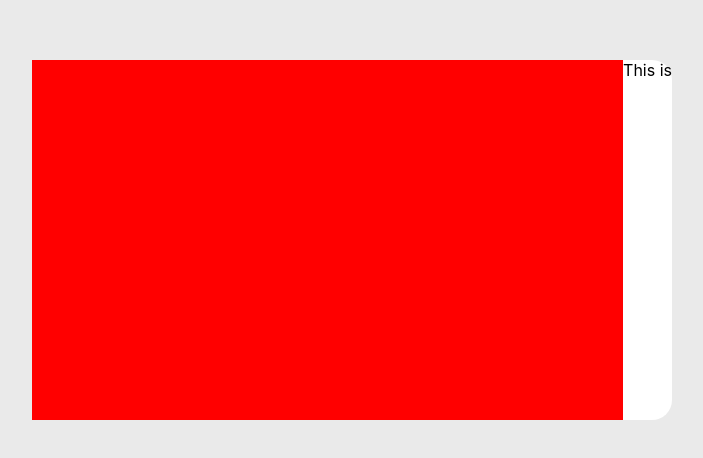
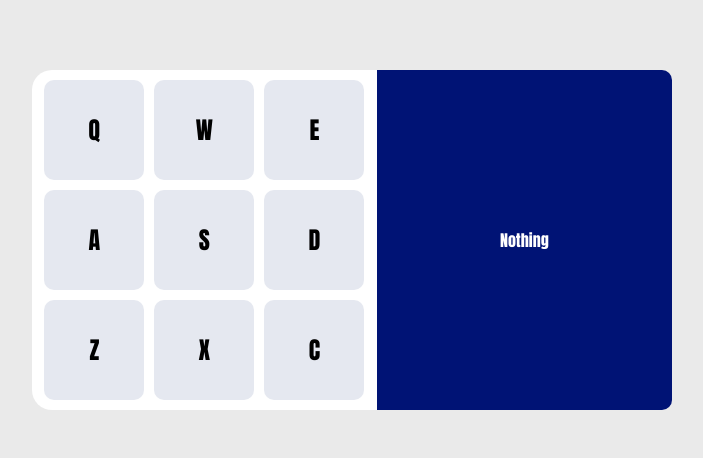
Before and after one commit to Silas-Z/fcc-test-toamto-clock, a React (Create React App) app: page / in a window 1280 px wide. Shown: the part 160-618 px from the top of the page, without its empty margins (288-991 px from the left). Built offline with nearby package versions, Linux system fonts and the light colour scheme.

Commit message:
完成鼠标点击播放声音

```diff
--- a/src/App.js
+++ b/src/App.js
@@ -1,33 +1,118 @@
 import React from "react";
 import './App.scss';
 
-function DrumPad() {
-  return (
-    <div className="drum-pad"></div>
-  )
+const drumResource = [
+  {
+    id: 'Q',
+    keyCode: '00',
+    scr: 'https://s3.amazonaws.com/freecodecamp/drums/Heater-1.mp3',
+    description: 'no description'
+  },
+  {
+    id: 'W',
+    keyCode: '00',
+    scr: 'https://s3.amazonaws.com/freecodecamp/drums/Heater-2.mp3',
+    description: 'no description'
+  },
+  {
+    id: 'E',
+    keyCode: '00',
+    scr: 'https://s3.amazonaws.com/freecodecamp/drums/Heater-3.mp3',
+    description: 'no description'
+  },
+  {
+    id: 'A',
+    keyCode: '00',
+    scr: 'https://s3.amazonaws.com/freecodecamp/drums/Heater-4_1.mp3',
+    description: 'no description'
+  },
+  {
+    id: 'S',
+    keyCode: '00',
+    scr: 'https://s3.amazonaws.com/freecodecamp/drums/Heater-6.mp3',
+    description: 'no description'
+  },
+  {
+    id: 'D',
+    keyCode: '00',
+    scr: 'https://s3.amazonaws.com/freecodecamp/drums/Dsc_Oh.mp3',
+    description: 'no description'
+  }, {
+    id: 'Z',
+    keyCode: '00',
+    scr: 'https://s3.amazonaws.com/freecodecamp/drums/Kick_n_Hat.mp3',
+    description: 'no description'
+  },
+  {
+    id: 'X',
+    keyCode: '00',
+    scr: 'https://s3.amazonaws.com/freecodecamp/drums/RP4_KICK_1.mp3',
+    description: 'no description'
+  },
+  {
+    id: 'C',
+    keyCode: '00',
+    scr: 'https://s3.amazonaws.com/freecodecamp/drums/Cev_H2.mp3',
+    description: 'no description'
+  },
+]
+
+class DrumPad extends React.Component {
+  constructor(props) {
+    super(props)
+    this.state = {
+      isPressed: false,
+    }
+    this.handlePress = this.handlePress.bind(this)
+    this.playSound = this.playSound.bind(this)
+  }
+  handlePress(e) {
+    this.setState({ isPressed: true })
+    setTimeout(() => {
+      this.setState({ isPressed: false })
+    }, 100);
+    this.playSound(e);
+  }
+  playSound (e){
+    const sound = e.target.firstElementChild;
+    sound.currentTime = 0;
+    sound.play();
+
+  }
+  render() {
+    let item = this.props.drumResource;
+    return (
+      <div className={this.state.isPressed ? "drum-pad press" : "drum-pad"} id={item.id.toLowerCase()} onClick={this.handlePress}>
+        <audio className="clip" id={item.id} src={item.scr} ></audio>
+        {item.id}
+      </div>
+
+    )
+  }
+
 }
 
 class App extends React.Component {
   constructor(props) {
     super(props)
+    this.state = {
+      display: 'Nothing'
+    }
+  }
+  handleClick() {
+
   }
   render() {
+    const drumPads = drumResource.map(
+      item =>
+        <DrumPad drumResource={item} key={item.id}/>)
     return (
       <div id="container">
         <div id="drum-machine">
-          <div id="drum-area">
-            {/* <DrumPad />
-            <DrumPad />
-            <DrumPad />
-            <DrumPad />
-            <DrumPad />
-            <DrumPad />
-            <DrumPad />
-            <DrumPad />
-            <DrumPad /> */}
-          </div>
+          <div id="drum-area">{drumPads}</div>
+
           <div id="display">
-            <div>This is</div>
+            <div id="content">{this.state.display}</div>
           </div>
         </div>
       </div>
--- a/src/App.scss
+++ b/src/App.scss
@@ -2,6 +2,7 @@ body {
     padding: 0;
     margin: 0;
 }
+
 #container {
     background-color: rgb(234, 234, 234);
     width: 100vw;
@@ -15,7 +16,7 @@ body {
     display: flex;
     flex-direction: row;
     width: 640px;
-    height: 360px;
+    height: 340px;
     background-color: white;
     border-radius: 20px;
 }
@@ -23,16 +24,45 @@ body {
 #drum-area {
     display: flex;
     flex-wrap: wrap;
-    background-color: red;
-    flex: 400px;
+    justify-content: center;
+    align-items: center;
+    width: 340px;
+    padding: 5px;
+
 
 }
+
 .drum-pad {
-    flex: 100px;
-    background-color: black;
+    width: 100px;
+    height: 100px;
+    background-color: rgb(229, 232, 240);
     border-radius: 10px;
-    margin: 10px;
+    margin: 5px;
+    font-size: 24px;
+    font-family: Impact, Haettenschweiler, 'Arial Narrow Bold', sans-serif;
+    line-height:100px;
+    text-align: center;
+
+    p {
+        margin: 0px;
+    }
+
+
 }
-#review{
-    flex: 200px;
+
+.press {
+    background-color: rgb(203, 209, 225);
+
 }
+
+#display {
+    display: flex;
+    width: 300px;
+    justify-content: center;
+    align-items: center;
+    background-color: rgb(0, 19, 117);
+    border-radius: 0px 10px 10px 0px;
+    color: white;
+    font: size 32px;
+    font-family: Impact, Haettenschweiler, 'Arial Narrow Bold', sans-serif;
+}
```
